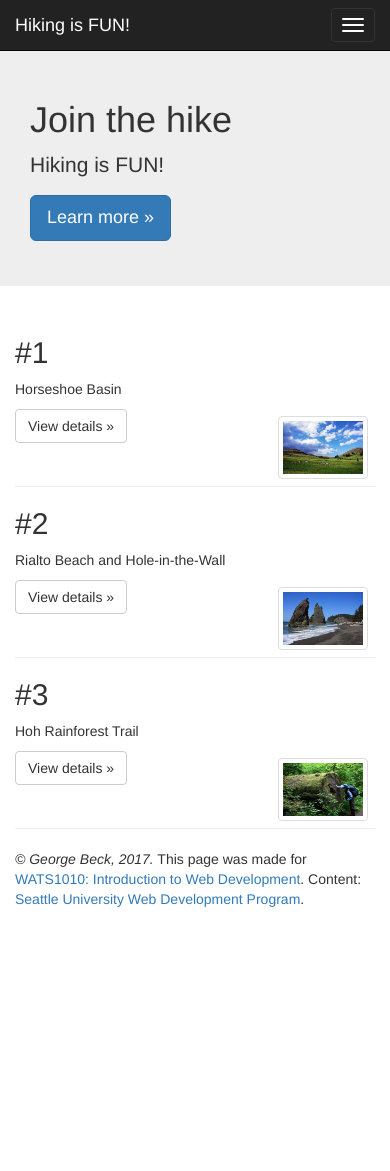
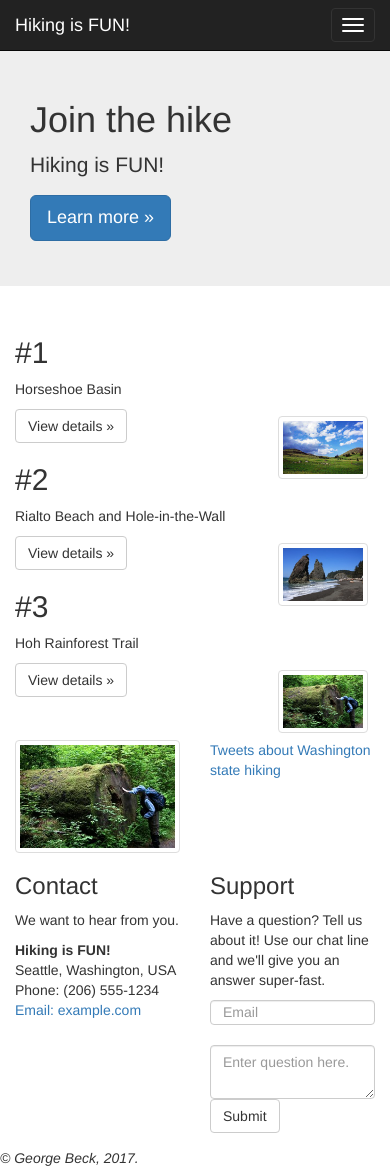
Before and after one commit to beckg2/wats3020-finalproject, a plain HTML site: page index.html in a window 390 px wide. Before the commit the page ends 939 px from the top, so only its background shows below. Drawn offline with nearby package versions, Linux system fonts and the light colour scheme.

Commit message:
added mobile breaks

```diff
--- a/index.html
+++ b/index.html
@@ -11,19 +11,17 @@
         <meta name="viewport" content="width=device-width, initial-scale=1">
         <link rel="apple-touch-icon" href="apple-touch-icon.png">
 
-        <link rel="stylesheet" href="css/bootstrap.min.css"><!-- Do not edit the bootstrap files! -->
+        <link rel="stylesheet" href="css/bootstrap.min.css">
         <style>
             body {
                 padding-top: 50px;
                 padding-bottom: 20px;
             }
         </style>
-        <link rel="stylesheet" href="css/main.css"><!-- Make your edits in the main.css file. -->
+        <link rel="stylesheet" href="css/main.css">
     </head>
     <body>
-        <!--[if lt IE 8]>
-            <p class="browserupgrade">You are using an <strong>outdated</strong> browser. Please <a href="http://browsehappy.com/">upgrade your browser</a> to improve your experience.</p>
-        <![endif]-->
+
 
     <nav class="navbar navbar-inverse navbar-fixed-top" role="navigation">
       <div class="container">
@@ -47,11 +45,14 @@
             </div>
             <a class="btn btn-default btn-sm">Login</a>
           </form>
-        </div><!--/.navbar-collapse -->
+        </div>
       </div>
     </nav>
 
-    <!-- Main jumbotron for a primary marketing message or call to action -->
+
+
+
+
     <div class="jumbotron">
       <div class="container">
         <h1>Join the hike</h1>
@@ -65,8 +66,14 @@ Whether you've just moved to Washington state, or you've lived here for years an
       </div>
     </div>
 
+
+
+
+
     <div class="container highlights">
-      <!-- Example row of columns -->
+
+			<div class="row">
+				<div class="col-md-4">
       <div class="debugging">
         <h2>#1</h2>
         <p class="teaser">Horseshoe Basin</p>
@@ -82,7 +89,13 @@ A backpacking favorite where you can spend a day—or a week—exploring the won
 </p>
         <p><a class="btn btn-default view-details" role="button">View details &raquo;</a></p>
       </div>
-      <hr>
+			</div>
+
+
+
+
+
+      <div class="col-md-4">
       <div class="quotes">
         <h2>#2</h2>
         <p class="teaser">Rialto Beach and Hole-in-the-Wall</p>
@@ -96,7 +109,13 @@ With so many mountain hikes to choose from, many hikers forget about the glories
         </p>
         <p><a class="btn btn-default view-details" role="button">View details &raquo;</a></p>
       </div>
-      <hr>
+			</div>
+
+
+
+
+
+    <div class="col-md-4">
        <div class="quotes">
         <h2>#3</h2>
         <p class="teaser">Hoh Rainforest Trail</p>
@@ -111,7 +130,76 @@ There is something incredibly magical about the Hoh. The huge trees, the cascadi
         </p>
         <p><a class="btn btn-default view-details" role="button">View details &raquo;</a></p>
       </div>
-      <hr>
+  </div>
+</div>
+	</div>
+
+
+
+
+
+
+
+		<div class="container">
+			<div class="row">
+				<div id="contact" class="col-xs-6">
+
+             <img class="pull-right img-thumbnail" src="img/hohrainforesttrail.jpg">
+
+	</div>
+
+			<!--   Twitter Feed     -->
+	<div id="contact" class="col-xs-6">
+ <a class="twitter-timeline"  href="https://twitter.com/search?q=Washington%20state%20hiking" data-widget-id="867493360893698048">Tweets about Washington state hiking</a>
+ <script>!function(d,s,id){var js,fjs=d.getElementsByTagName(s)[0],p=/^http:/.test(d.location)?'http':'https';if(!d.getElementById(id)){js=d.createElement(s);js.id=id;js.src=p+"://platform.twitter.com/widgets.js";fjs.parentNode.insertBefore(js,fjs);}}(document,"script","twitter-wjs");</script>
+
+		</div>
+
+
+			</div>
+   </div>
+
+
+
+
+
+
+
+			         <div class="container">
+<div class="row">
+			<div id="contact" class="col-xs-6">
+				<h3>Contact</h3>
+				<p>We want to hear from you.</p>
+					<address>
+					  	<strong>Hiking is FUN!</strong><br>
+						Seattle, Washington, USA<br>
+					  	Phone: (206) 555-1234<br>
+					  	<a href="mailto:#">Email: example.com</a>
+					</address>
+			</div>
+
+
+
+
+
+	<div id="support" class="col-xs-6">
+				<h3>Support</h3>
+				<p>Have a question? Tell us about it! Use our chat line and we'll give you an answer super-fast.</p>
+				<form class="form-group">
+						<div>
+							<input type="email" class="form-control" id="email-input" placeholder="Email"><br>
+						</div>
+						<div>
+							<textarea class="form-control" placeholder="Enter question here."></textarea>
+						</div>
+						<div>
+						 	<button type="submit" class="btn btn-default">Submit</button>
+						</div>
+				</form>
+			</div>
+		</div>
+</div>
+
 
 
 
@@ -121,11 +209,12 @@ There is something incredibly magical about the Hoh. The huge trees, the cascadi
 
 
       <footer>
-        <p id="webdev"><i>&copy; George Beck, 2017.</i> This page was made for <a href="http://webdev.seattleu.edu/courses.html">WATS1010: Introduction to Web Development</a>.
-          Content: <a href="http://webdev.seattleu.edu/"> Seattle University Web Development Program</a>.</p>
+        <p id="webdev"><i>&copy; George Beck, 2017.</i>
+
+				</p>
 	    </footer>
 
-    </div> <!-- /container -->
+
         <script src="//ajax.googleapis.com/ajax/libs/jquery/1.11.2/jquery.js"></script>
         <script>window.jQuery || document.write('<script src="js/vendor/jquery-1.11.2.js"><\/script>')</script>
         <script src="js/main.js"></script>
```
